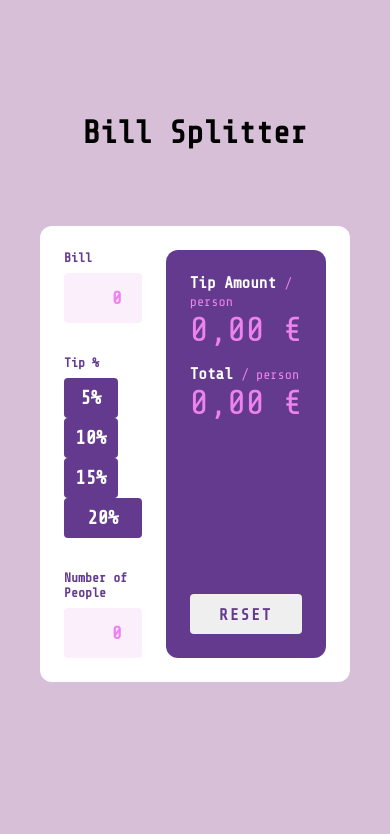
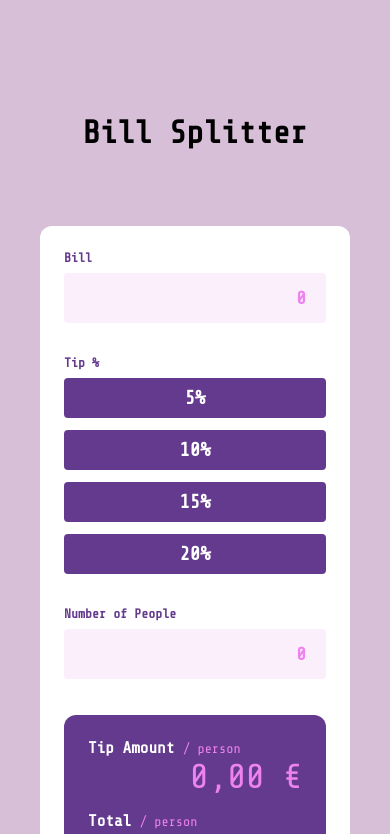
Before and after one commit to psnev89/bill-splitter, a Vue app: page / in a window 390 px wide. Shown: the top 834 px of the page. Built offline with nearby package versions, Linux system fonts and the light colour scheme.

Commit message:
feat: add responsive ui adjustements

```diff
--- a/src/App.vue
+++ b/src/App.vue
@@ -32,7 +32,7 @@ const reset = () => {
 <template>
   <h1 id="pageTitle">{{ pageTitle }}</h1>
   <AppCard>
-    <div class="row">
+    <div id="mainContent" class="row">
       <div id="billForm" class="col">
         <AppInput label="Bill" v-model="bill"></AppInput>
 
--- a/src/components/TipSelector.vue
+++ b/src/components/TipSelector.vue
@@ -66,4 +66,10 @@ defineEmits(["update:modelValue", "tipSelection"]);
   font-weight: bold;
   color: var(--card-color-dark);
 }
+
+@media only screen and (max-width: 450px) {
+    #tipSelector .col {
+    flex: 100%;
+  }
+}
 </style>
--- a/src/style.css
+++ b/src/style.css
@@ -47,9 +47,7 @@ h1#pageTitle {
 
 .row {
   display: flex;
-}
-.row .col:not(:last-child) {
-  margin-right: var(--card-padding);
+  gap: calc(var(--card-padding) / 2) var(--card-padding);
 }
 .col {
   flex: 1;
@@ -96,3 +94,12 @@ button#resetButton:active {
   background-color: var(--color-bg);
   color: var(--color-white);
 }
+
+@media only screen and (max-width: 670px) {
+  #mainContent {
+    flex-direction: column;
+  }
+  #mainContent #billForm {
+    margin-bottom: var(--card-padding);
+  }
+}
```
